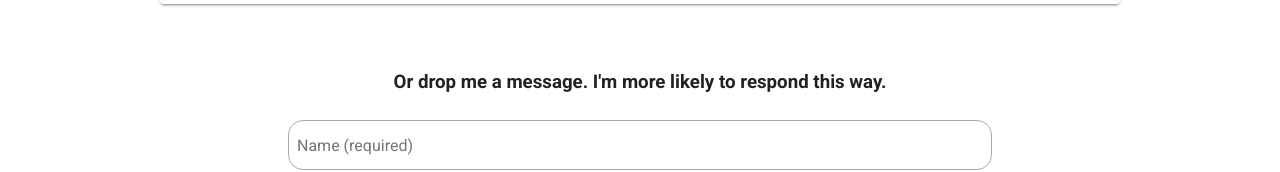
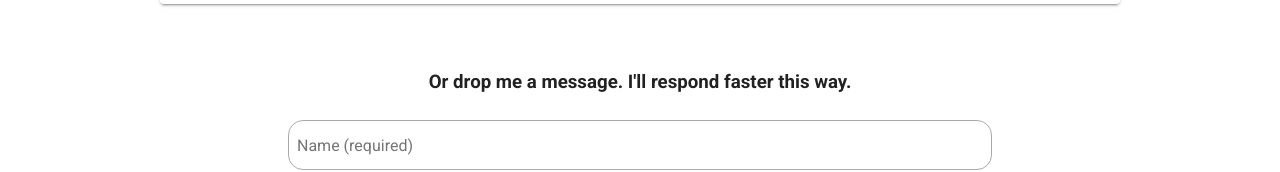
Before and after one commit to Holgermueller/HolgerMueller-TechWriter, a Vue app: page / in a window 1280 px wide. Shown: the part 2312-2484 px from the top of the page. Built offline with nearby package versions, Linux system fonts and the light colour scheme.

Commit message:
some styling

```diff
--- a/src/components/Layout/Connect.vue
+++ b/src/components/Layout/Connect.vue
@@ -9,7 +9,9 @@
             <div>
               <a :href="connection.link" target="_blank">
                 <h2 class="link">
-                  <v-icon :class="connection.connection_class"> </v-icon>
+                  <v-icon class="link-icon">
+                    {{ connection.connection_class }}</v-icon
+                  >
                   <span class="connection-name">{{ connection.name }}</span>
                 </h2>
               </a>
@@ -21,7 +23,7 @@
 
     <div class="form-container">
       <h3 class="form-header">
-        Or drop me a message. I'm more likely to respond this way.
+        Or drop me a message. I'll respond faster this way.
       </h3>
 
       <form
@@ -158,7 +160,8 @@ background-color: #8fc1e3;
   margin-left: auto;
   margin-right: auto;
 }
-a {
+a,
+.link-icon {
   text-decoration: none;
   color: #31708e;
 }
```
